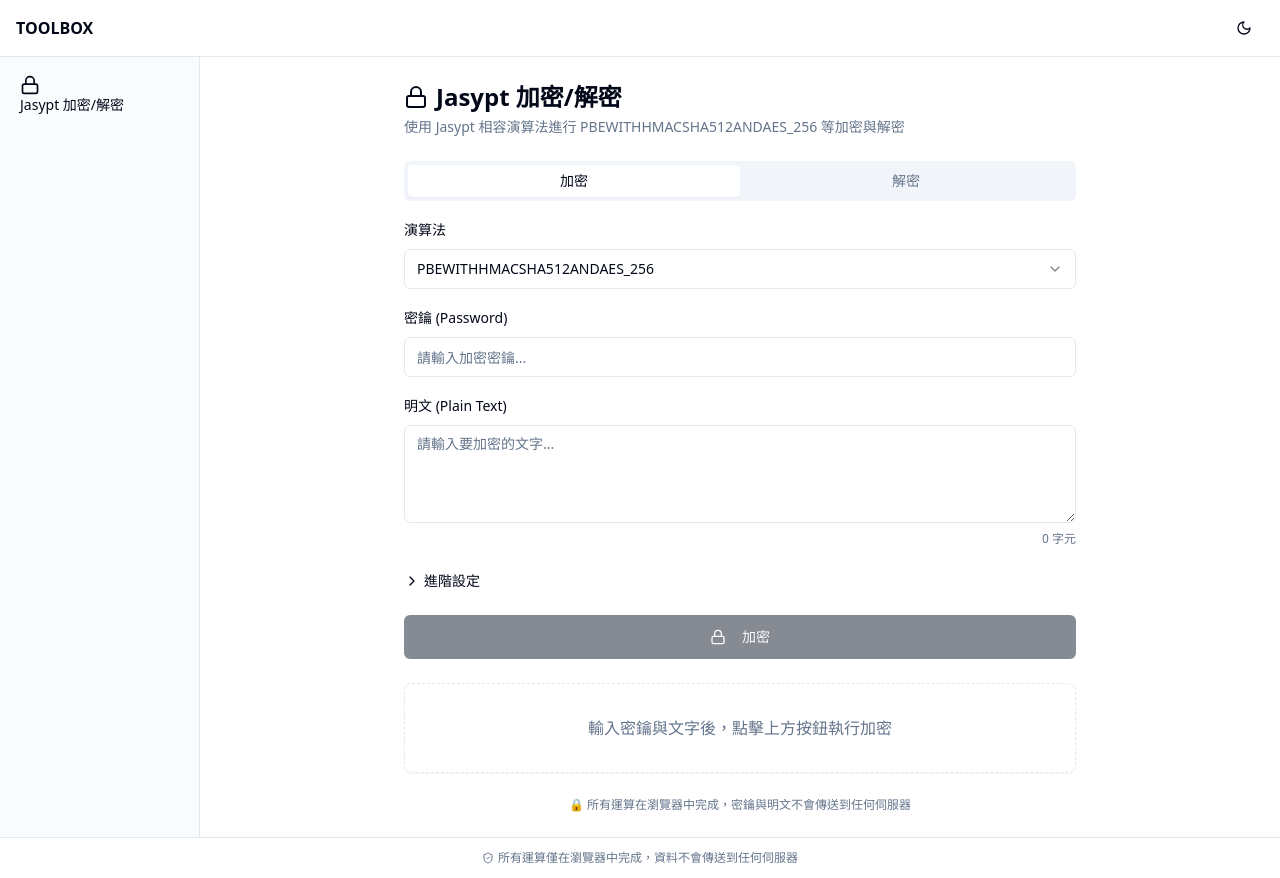
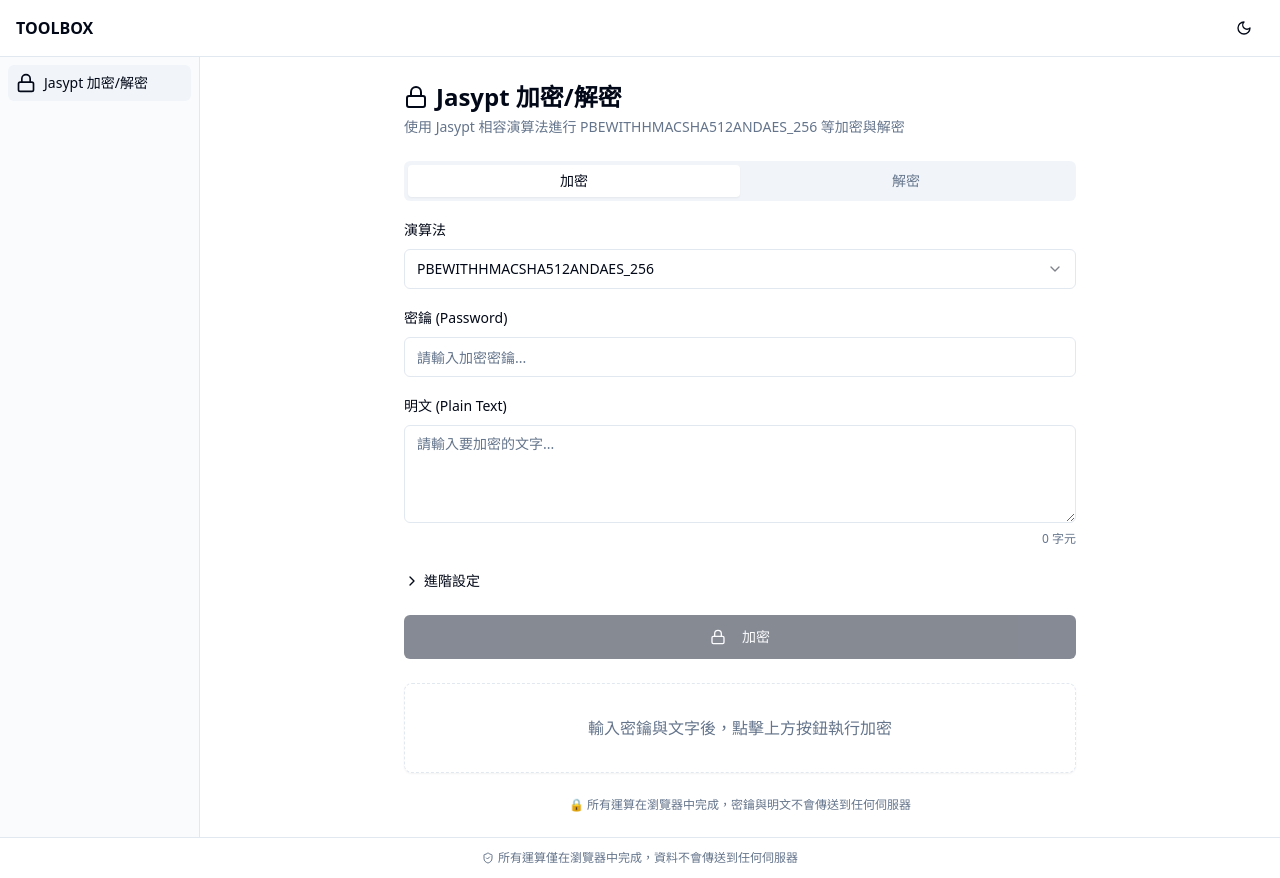
Before and after one commit to csongs/toolbox, a React (Vite) app in the folder web/: page /toolbox/tools/jasypt in a window 1280 px wide. Built offline with nearby package versions, Linux system fonts and the light colour scheme.

Commit message:
refactor: simplify sidebar per user feedback

```diff
--- a/web/src/components/Sidebar.tsx
+++ b/web/src/components/Sidebar.tsx
@@ -1,12 +1,6 @@
 import { type ToolDefinition } from '@/types/tools'
 import { NavLink } from 'react-router-dom'
 import { cn } from '@/lib/utils'
-import {
-  Tooltip,
-  TooltipContent,
-  TooltipProvider,
-  TooltipTrigger,
-} from '@/components/ui/tooltip'
 
 interface SidebarProps {
   tools: ToolDefinition[]
@@ -14,28 +8,22 @@
 
 export default function Sidebar({ tools }: SidebarProps) {
   return (
-    <TooltipProvider>
+    <nav className="flex flex-col gap-y-1">
       {tools.map((tool) => (
-        <Tooltip key={tool.id}>
-          <TooltipTrigger asChild>
         <NavLink
+          key={tool.id}
           to={tool.path}
           className={({ isActive }) =>
             cn(
-                  'flex items-center gap-3 px-3 py-2.5 rounded-md text-sm font-medium transition-colors',
-                  isActive
-                    ? 'bg-primary text-primary-foreground'
-                    : 'hover:bg-muted'
+              'flex items-center gap-x-2 rounded-md p-2 text-sm font-medium hover:bg-accent',
+              isActive && 'bg-accent'
             )
           }
         >
-              <tool.icon className="h-5 w-5 shrink-0" />
-              <span className="truncate">{tool.name}</span>
+          <tool.icon className="h-5 w-5" />
+          <span>{tool.name}</span>
         </NavLink>
-          </TooltipTrigger>
-          <TooltipContent side="right">{tool.name}</TooltipContent>
-        </Tooltip>
       ))}
-    </TooltipProvider>
+    </nav>
   )
 }
```
Lines whose indentation alone changed are shown as unchanged.
